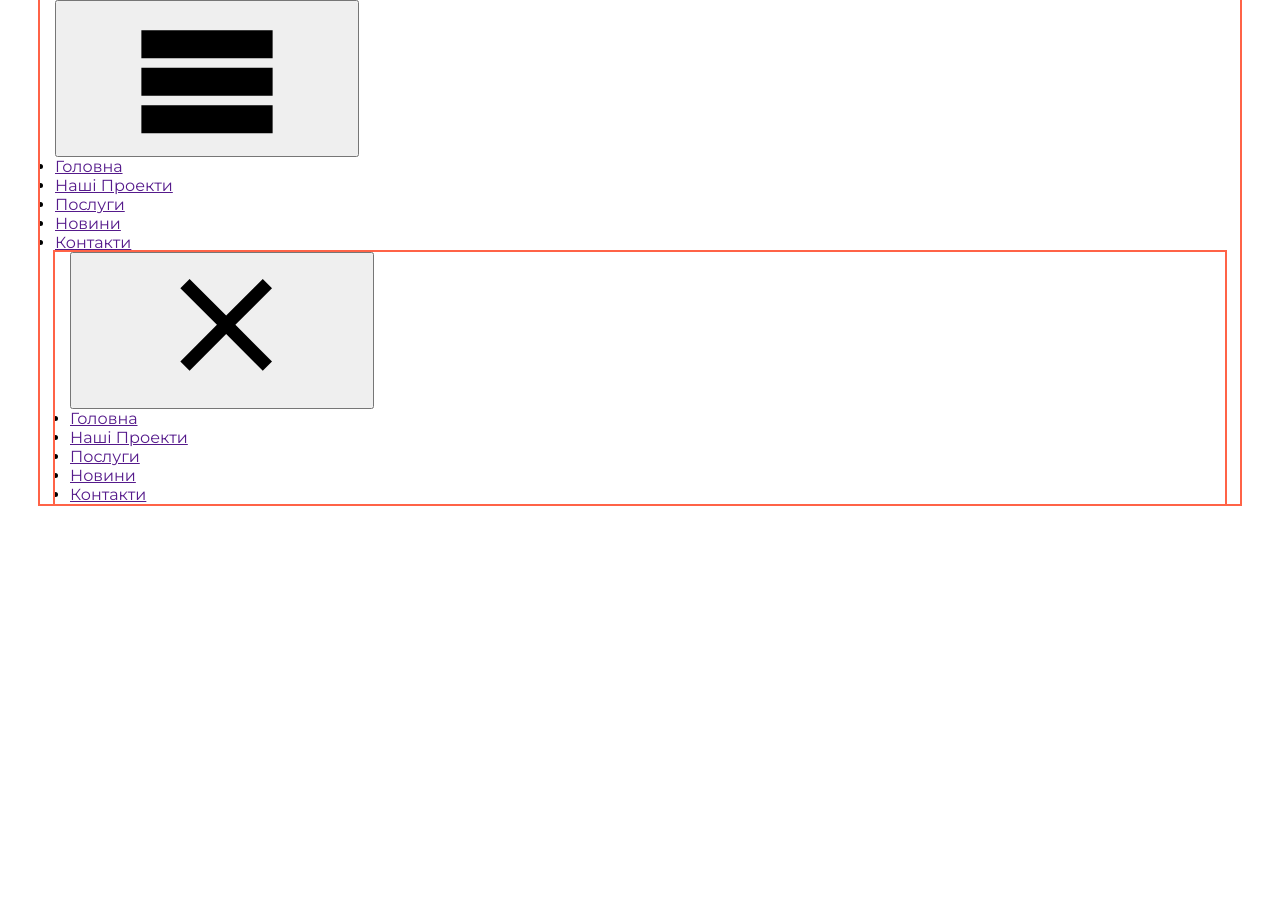
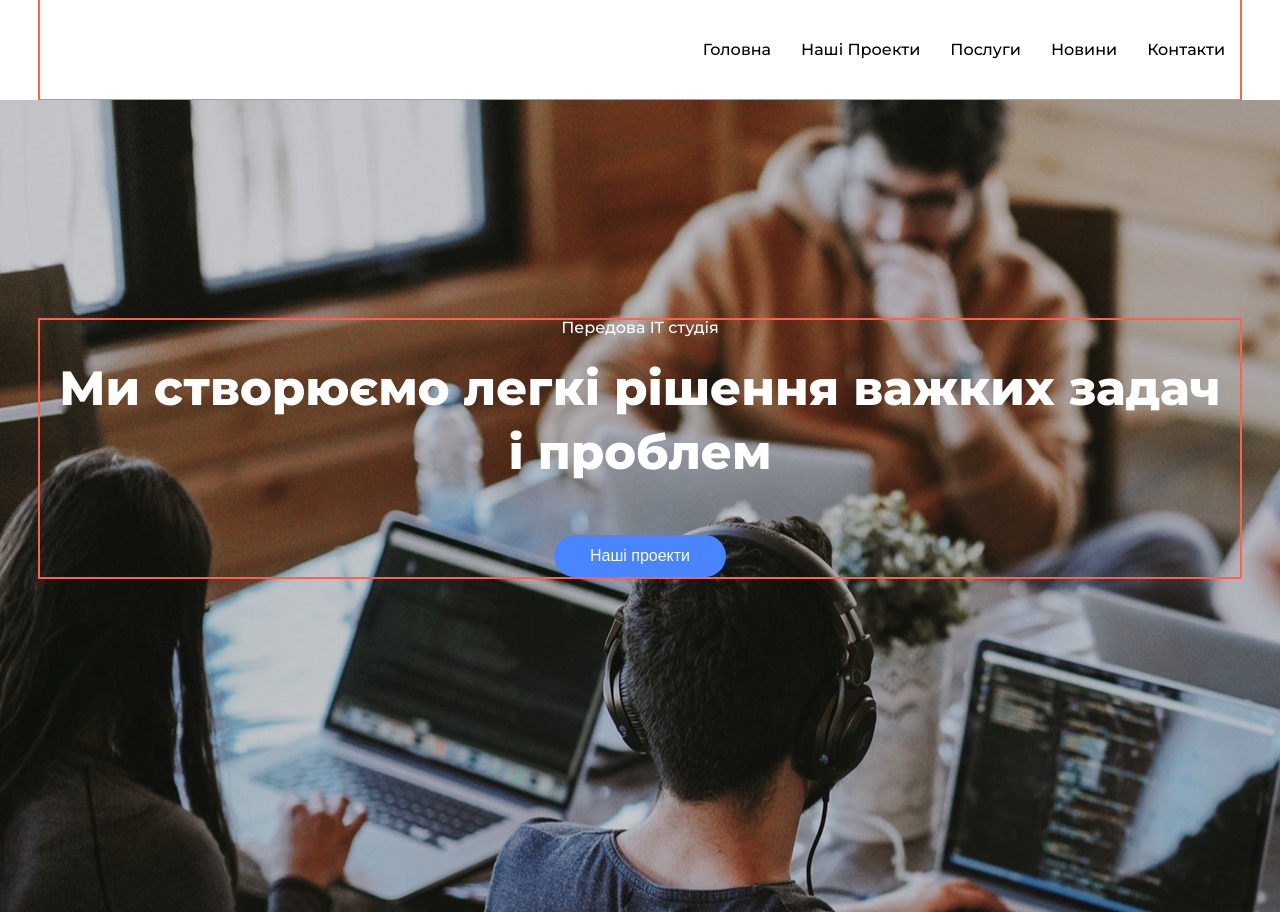
Before and after one commit to Sviatron/Peredova-IT-Studio, a plain HTML site: page index.html in a window 1280 px wide. Before the commit the page ends 800 px from the top, so only its background shows below. Drawn offline with Linux system fonts and the light colour scheme.

Commit message:
well hero done

```diff
--- a/index.html
+++ b/index.html
@@ -35,6 +35,7 @@
                 <use href="./images/symbol-defs.svg#icon-close"></use>
               </svg>
             </button>
+            <nav class="burger__contain">
               <ul class="burger__list">
                 <li class="burger__item">
                   <a href="" class="burger__link">Головна</a>
@@ -52,9 +53,21 @@
                   <a href="" class="burger__link">Контакти</a>
                 </li>
               </ul>
+            </nav>
           </div>
         </div>
       </nav>
     </header>
+    <main>
+      <section class="hero">
+        <div class="container">
+          <p class="hero-text">Передова IT студія</p>
+          <h1 class="hero-title">
+            Ми створюємо легкі рішення важких задач і проблем
+          </h1>
+          <button type="button" class="hero-btn">Наші проекти</button>
+        </div>
+      </section>
+    </main>
   </body>
 </html>
--- a/scss/base/_reset.scss
+++ b/scss/base/_reset.scss
@@ -3,6 +3,16 @@
   margin: 0;
   padding: 0;
 }
+ul {
+  list-style: none;
+}
+a {
+  text-decoration: none;
+}
 body {
   font-family: "Montserrat", sans-serif;
 }
+button,
+a {
+  cursor: pointer;
+}
--- a/scss/layouts/_header.scss
+++ b/scss/layouts/_header.scss
@@ -1,3 +1,41 @@
+.header {
+  border: none;
+  @media (min-width: 1200px) {
+    border-bottom: 1px solid #a1a1a1;
+  }
+}
+.nav {
+  display: none;
+  @media (min-width: 1200px) {
+    display: block;
+  }
+}
+.nav__list {
+  display: flex;
+  align-items: center;
+  justify-content: flex-end;
+  gap: 30px;
+  padding: 40px 0;
+}
+.nav-link {
+  font-weight: 500;
+  font-size: 16px;
+  line-height: 100%;
+  letter-spacing: 0%;
+  color: black;
+  position: relative;
+}
+.nav-link:hover::after {
+  content: "";
+  display: inline-block;
+  width: 100%;
+  height: 1.5px;
+  border-radius: 2px;
+  position: absolute;
+  background-color: black;
+  top: 58px;
+  left: 0;
+}
 .burger__btn {
   width: 40px;
   height: 40px;
@@ -7,27 +45,6 @@
   @media (min-width: 1200px) {
     display: none;
   }
-}
-.burger__icon {
-  width: 40px;
-  height: 40px;
-}
-.nav {
-  display: flex;
-}
-.nav__list {
-  display: contents;
-  align-items: center;
-  gap: 30px;
-}
-.nav-item {
-}
-.nav-link {
-  font-weight: 500;
-  font-size: 16px;
-  line-height: 100%;
-  letter-spacing: 0%;
-  color: #ffffff;
 }
 .burger {
   width: 100vw;
@@ -43,20 +60,32 @@
   padding: 48px 40px;
   overflow: auto;
 }
-.is-hidden {
-  display: none;
-}
 .burger__btn__close {
   background-color: transparent;
   border: transparent;
   position: absolute;
   z-index: 11;
 }
+.burger__icon {
+  width: 40px;
+  height: 40px;
+}
 .burger__close {
   width: 40px;
   height: 40px;
+  background-color: transparent;
+  border: transparent;
+  position: absolute;
+  z-index: 11;
+}
+.burger.is-hidden {
+  visibility: hidden;
+  opacity: 0;
 }
 .burger__list {
+  display: flex;
+  flex-direction: column;
+  justify-content: space-between;
 }
 .burger__item {
 }
--- a/scss/layouts/_hero.scss
+++ b/scss/layouts/_hero.scss
@@ -0,0 +1,37 @@
+.hero {
+  background-image: url(../../images/hero-background.jpg);
+  padding: 220px 0 335px 0;
+  position: relative;
+}
+.hero-text {
+  font-weight: 500;
+  font-size: 16px;
+  line-height: 100%;
+  letter-spacing: 0%;
+  text-align: center;
+  color: white;
+  margin-bottom: 20px;
+}
+.hero-title {
+  font-weight: 800;
+  font-size: 48px;
+  line-height: 134%;
+  letter-spacing: 0%;
+  text-align: center;
+  color: white;
+  margin-bottom: 50px;
+}
+.hero-btn {
+  display: block;
+  margin: 0 auto;
+  font-weight: 500;
+  font-size: 16px;
+  line-height: 100%;
+  letter-spacing: 0%;
+  text-align: center;
+  color: white;
+  background-color: #4985ff;
+  border-radius: 30px;
+  border: transparent;
+  padding: 13px 36px;
+}
--- a/scss/main.scss
+++ b/scss/main.scss
@@ -1,2 +1,4 @@
 @import "./base/reset";
 @import "./components/container";
+@import "./layouts/header";
+@import "./layouts/hero";
```
Also changed, not shown: css/main.css, css/main.min.css, images/hero-background.jpg (added). Lines whose indentation alone changed are shown as unchanged.
